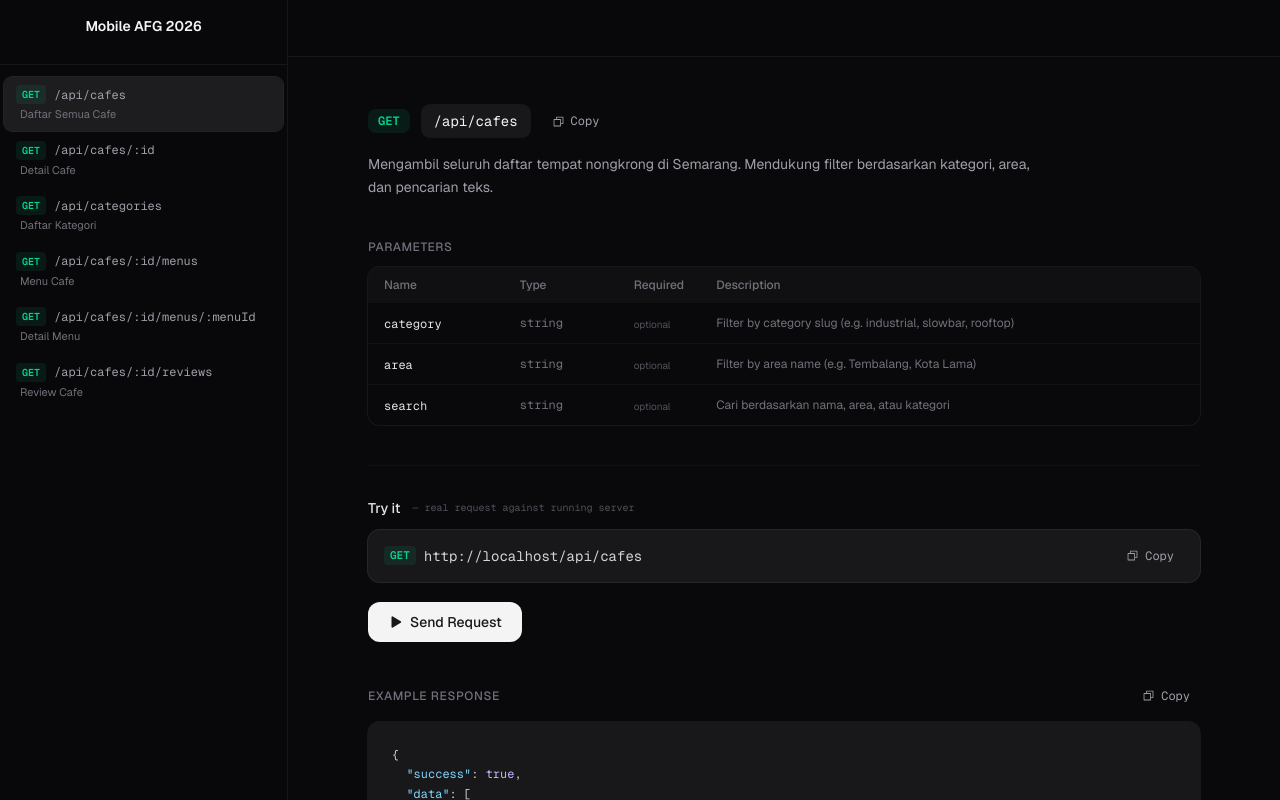
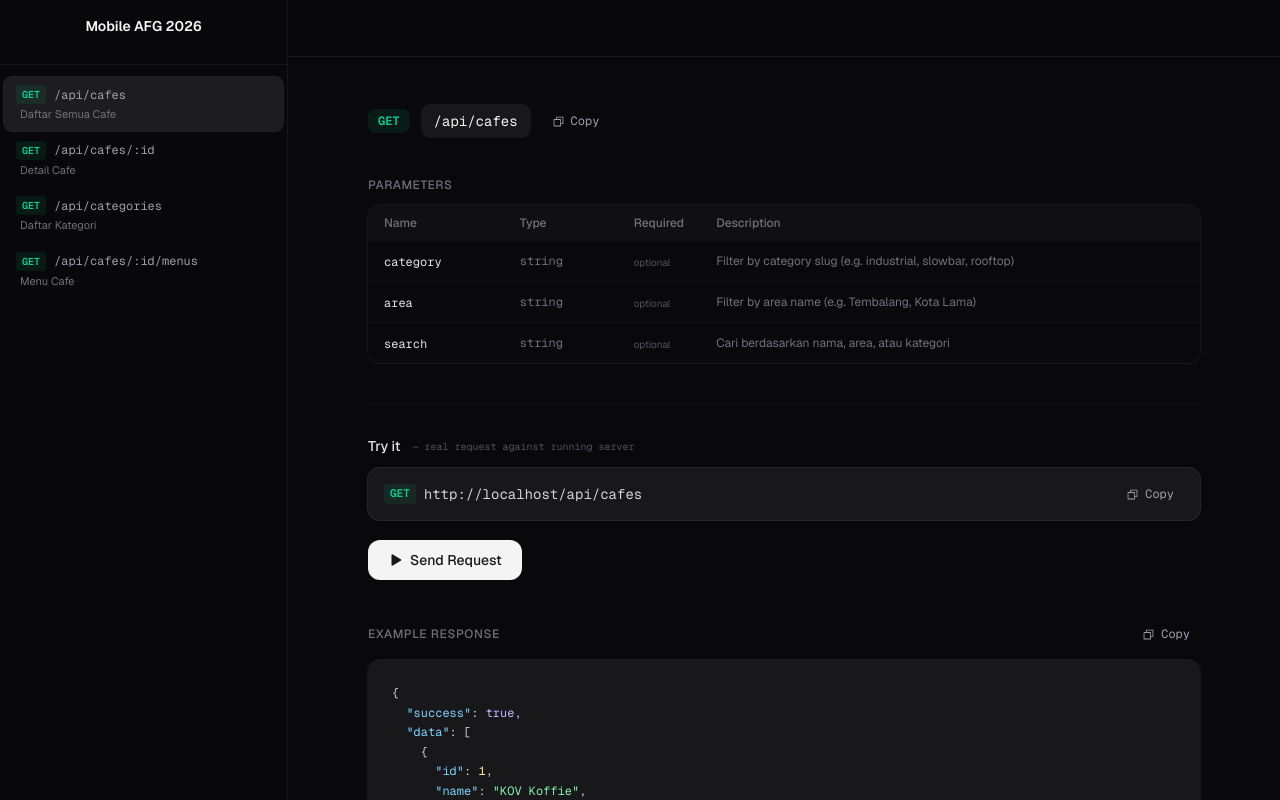
Before and after one commit to ditoow/afg-api, a Next.js app: page / in a window 1280 px wide. Shown: the top 800 px of the page. Built offline with nearby package versions, Linux system fonts and the light colour scheme.

Commit message:
docs: remove unused endpoint entries and description fields

```diff
--- a/src/app/api-docs.tsx
+++ b/src/app/api-docs.tsx
@@ -15,7 +15,7 @@ type Endpoint = {
   method: "GET";
   path: string;
   title: string;
-  description: string;
+  description?: string;
   group: string;
   params: Param[];
   queryParams: Param[];
@@ -34,8 +34,6 @@ const endpoints: Endpoint[] = [
     method: "GET",
     path: "/api/cafes",
     title: "Daftar Semua Cafe",
-    description:
-      "Mengambil seluruh daftar tempat nongkrong di Semarang. Mendukung filter berdasarkan kategori, area, dan pencarian teks.",
     group: "Cafes",
     params: [],
     queryParams: [
@@ -81,8 +79,6 @@ const endpoints: Endpoint[] = [
     method: "GET",
     path: "/api/cafes/:id",
     title: "Detail Cafe",
-    description:
-      "Mengambil informasi lengkap satu tempat nongkrong berdasarkan ID.",
     group: "Cafes",
     params: [
       {
@@ -118,8 +114,6 @@ const endpoints: Endpoint[] = [
     method: "GET",
     path: "/api/categories",
     title: "Daftar Kategori",
-    description:
-      "Mengambil seluruh kategori tempat nongkrong. Cocok untuk filter chips atau dropdown.",
     group: "Categories",
     params: [],
     queryParams: [],
@@ -140,7 +134,6 @@ const endpoints: Endpoint[] = [
     method: "GET",
     path: "/api/cafes/:id/menus",
     title: "Menu Cafe",
-    description: "Mengambil daftar menu makanan dan minuman dari sebuah cafe.",
     group: "Menus",
     params: [
       { name: "id", type: "number", required: true, description: "ID cafe" },
@@ -168,59 +161,7 @@ const endpoints: Endpoint[] = [
       ],
     },
   },
-  {
-    method: "GET",
-    path: "/api/cafes/:id/menus/:menuId",
-    title: "Detail Menu",
-    description: "Mengambil detail satu item menu dari sebuah cafe.",
-    group: "Menus",
-    params: [
-      { name: "id", type: "number", required: true, description: "ID cafe" },
-      {
-        name: "menuId",
-        type: "number",
-        required: true,
-        description: "ID menu item",
-      },
-    ],
-    queryParams: [],
-    exampleResponse: {
-      success: true,
-      data: {
-        id: 1,
-        name: "Es Kopi Nako",
-        description: "Espresso susu gula aren",
-        price: 23000,
-        category: "Kopi",
-        isRecommended: true,
-        cafeName: "KOV Koffie",
-      },
-    },
-  },
-  {
-    method: "GET",
-    path: "/api/cafes/:id/reviews",
-    title: "Review Cafe",
-    description: "Mengambil daftar review pengunjung untuk sebuah cafe.",
-    group: "Reviews",
-    params: [
-      { name: "id", type: "number", required: true, description: "ID cafe" },
-    ],
-    queryParams: [],
-    exampleResponse: {
-      success: true,
-      data: [
-        {
-          id: 1,
-          author: "Rina S.",
-          avatar: "",
-          rating: 5,
-          comment: "Tempatnya nyaman banget buat WFC...",
-          date: "2026-05-20",
-        },
-      ],
-    },
-  },
+
 ];
 
 const methodColors: Record<string, { bg: string; text: string }> = {
@@ -604,9 +545,7 @@ export default function ApiDocs() {
               </code>
               <CopyButton text={`${baseUrl}${active.path}`} />
             </div>
-            <p className="text-sm text-zinc-400 leading-relaxed max-w-2xl">
-              {active.description}
-            </p>
+
           </section>
 
           {/* Parameters */}
```
